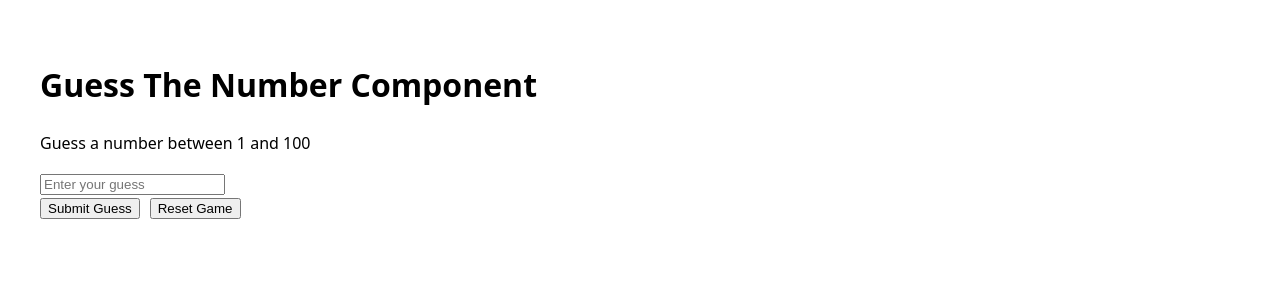
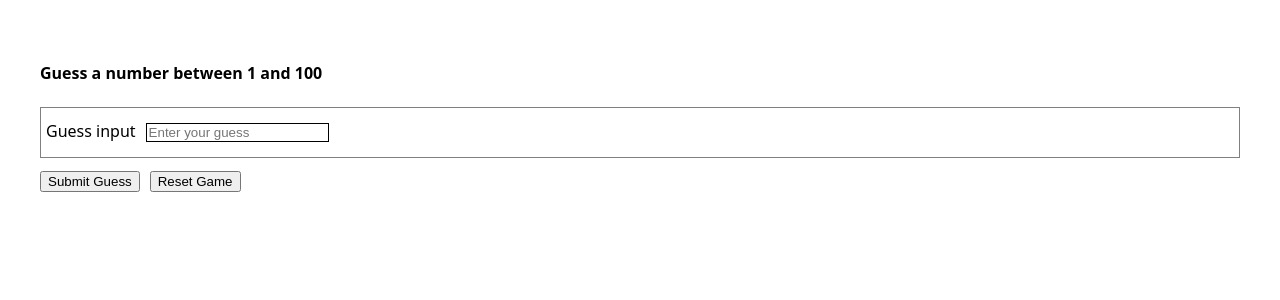
Before and after one commit to devSJ05/ReactMachineCodeInterivew, a React (Vite) app in the folder react-machine-code-prep/: page / in a window 1280 px wide. Shown: the top 300 px of the page. Built offline with nearby package versions, Linux system fonts and the light colour scheme.

Commit message:
feat: added some css to it

```diff
--- /dev/null
+++ b/react-machine-code-prep/src/components/GuessTheNumber/GuessTheNumber.css
@@ -0,0 +1,10 @@
+#guess-input {
+    margin: 10px;
+    border: 1px solid black;
+}
+
+.guess-input-element{
+    border: 1px solid grey;
+    padding: 5px;
+    margin-bottom: 10px;;
+}
--- a/react-machine-code-prep/src/components/GuessTheNumber/GuessTheNumber.jsx
+++ b/react-machine-code-prep/src/components/GuessTheNumber/GuessTheNumber.jsx
@@ -10,7 +10,7 @@ There should be two buttons, one to reset the game and another to submit the gue
 */
 
 import { useState, useEffect } from 'react';
-
+import '../GuessTheNumber/GuessTheNumber.css';
 const GuessTheNumber = () => {
   const [randomNumber, setRandomNumber] = useState(null);
   const [guess, setGuess] = useState('');
@@ -51,14 +51,19 @@ const GuessTheNumber = () => {
 
   return (
     <div className='guess-the-number'>
-      <h1>Guess The Number Component</h1>
-      <p>Guess a number between 1 and 100</p>
+      <h4>Guess a number between 1 and 100</h4>
+      <div className='guess-input-element'>
+        <span>Guess input</span>
         <input
           type='text'
           placeholder='Enter your guess'
           value={guess}
+          id='guess-input'
           onChange={(e) => setGuess(e.target.value)}
+          aria-label='Guess input'
         />
+      </div>
+
       <div>
         <button style={{ marginRight: '10px' }} onClick={submitGuess}>
           Submit Guess
```
Lines whose indentation alone changed are shown as unchanged.
